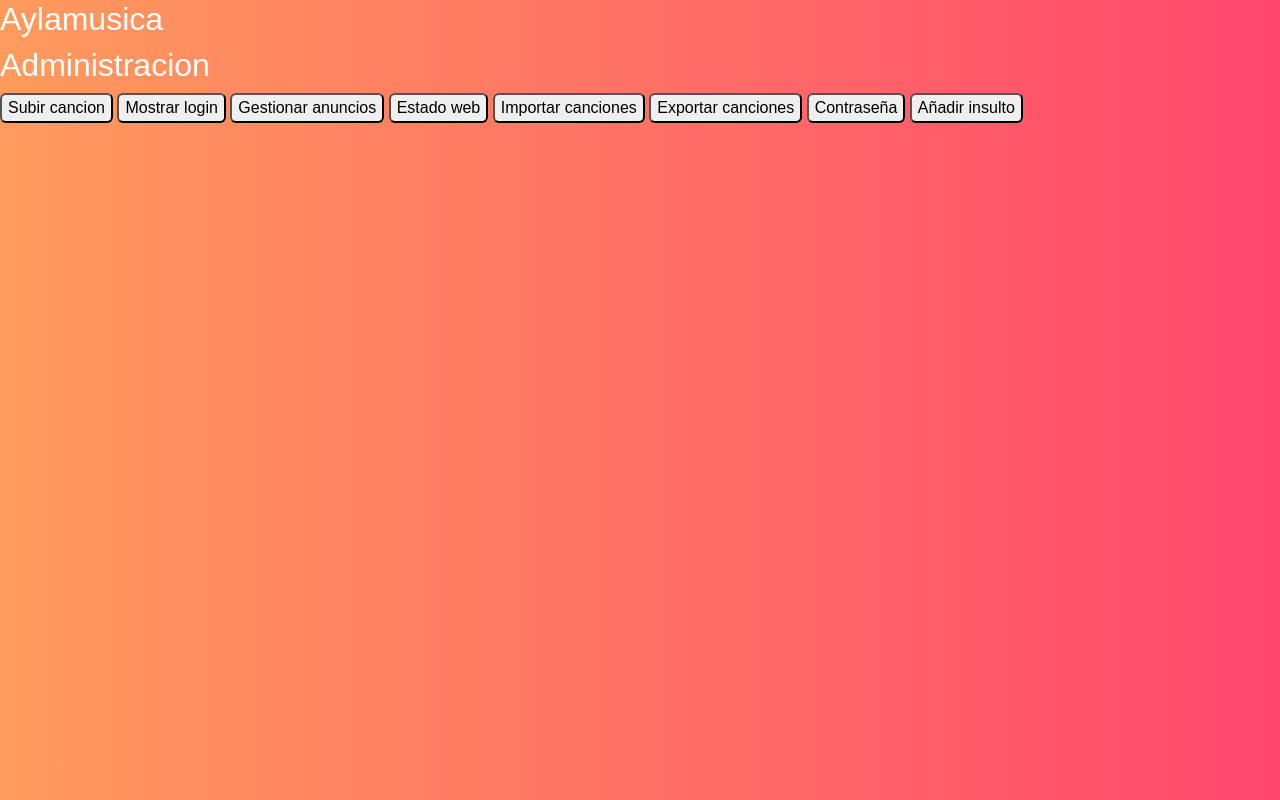
After one commit to minauz/aylamusica, a PHP site: page /pruebas/administracion.html in a window 1280 px wide. The commit adds this page. Run offline with PHP 8.4, Linux system fonts and the light colour scheme.

```diff
--- a/controlador/controller.inc.php
+++ b/controlador/controller.inc.php
@@ -30,7 +30,7 @@ function show_content()
                 show_inicio();
                 show_lista_canciones();
             }else if (isset($_POST['hacer_login'])) {
-                if (login_valido()) {
+                if (login_valido($_POST['input_login'])) {
                     show_administracion();
                 }else {
                     show_login();
--- /dev/null
+++ b/pruebas/administracion.html
@@ -0,0 +1,24 @@
+<html>
+
+<head>
+    <meta charset="UTF-8">
+    <link rel="stylesheet" href="https://stackpath.bootstrapcdn.com/bootstrap/4.4.1/css/bootstrap.min.css"
+        integrity="sha384-Vkoo8x4CGsO3+Hhxv8T/Q5PaXtkKtu6ug5TOeNV6gBiFeWPGFN9MuhOf23Q9Ifjh" crossorigin="anonymous">
+    <link rel="stylesheet" type="text/css" href="../vista/css/estilo.css">
+    <title>Administracion - Aylamusica</title>
+</head>
+
+<body>
+    <h1>Aylamusica</h1>
+    <h2>Administracion</h2>
+    <button>Subir cancion</button>
+    <button>Mostrar login</button>
+    <button>Gestionar anuncios</button>
+    <button>Estado web</button>
+    <button>Importar canciones</button>
+    <button>Exportar canciones</button>
+    <button>Contraseña</button>
+    <button>Añadir insulto</button>
+</body>
+
+</html>
```
Also changed, not shown: modelo/bd.inc.php (+27 -13 lines).
